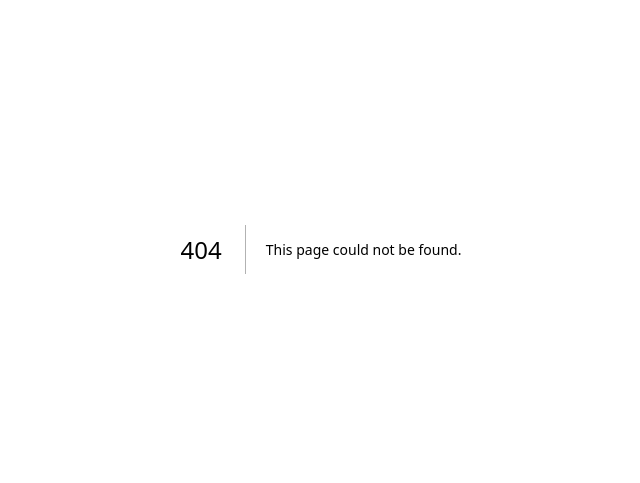
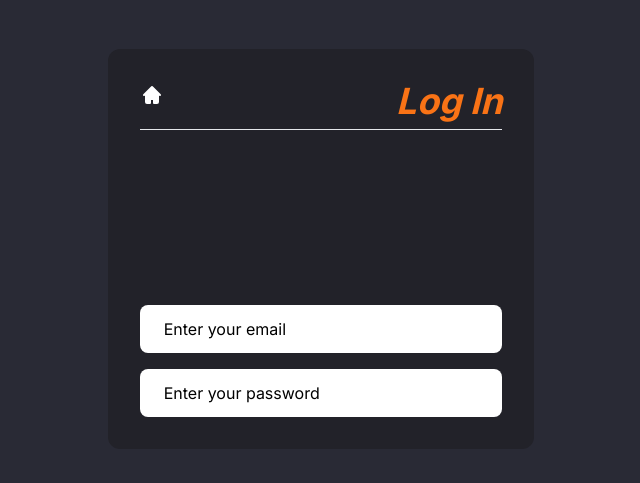
Before and after one commit to StefanPenchev05/NextJS, a Next.js app in the folder auth/: page /login in a window 1280 px wide. Before the commit this address had no page. Shown: the part 151-634 px from the top of the page, without its empty margins (319-959 px from the left). Built offline with nearby package versions, Linux system fonts and the light colour scheme.

Commit message:
Update styling in globals.css and layout.tsx, and add test connection button in page.tsx

```diff
--- a/auth/src/app/globals.css
+++ b/auth/src/app/globals.css
@@ -2,13 +2,28 @@
 @tailwind components;
 @tailwind utilities;
 
-body{
+body {
   @apply bg-base-100;
   @apply text-white;
+  @apply flex h-screen flex-col justify-center items-center;
 }
 
 @layer utilities {
   .text-balance {
     text-wrap: balance;
   }
+
+  #input{
+    position: relative;
+    border-radius: 8px;
+    outline: none;
+    padding: 1.5rem;
+    color: black;
+    width: 100%;
+    height: 20px;
+  }
+
+  #input::placeholder{
+    color: black;
+  }
 }
--- a/auth/src/app/layout.tsx
+++ b/auth/src/app/layout.tsx
@@ -1,4 +1,5 @@
 import type { Metadata } from "next";
+import { StrictMode } from "react";
 import { Inter } from "next/font/google";
 import "./globals.css";
 
@@ -7,7 +8,7 @@ const inter = Inter({ subsets: ["latin"] });
 export const metadata: Metadata = {
   title: "Create Auth Page",
   description: "Made by Stefan Penchev",
-}
+};
 
 export default function RootLayout({
   children,
@@ -16,7 +17,9 @@ export default function RootLayout({
 }>) {
   return (
     <html lang="en">
-      <body className={inter.className}>{children}</body>
+      <body className={inter.className}>
+        <StrictMode>{children}</StrictMode>
+      </body>
     </html>
   );
 }
--- /dev/null
+++ b/auth/src/app/login/page.tsx
@@ -0,0 +1,44 @@
+import React from "react";
+import Link from "next/link";
+import "./style.css";
+
+function page() {
+  return (
+    <div className=" flex flex-col justify-between space-y-6 bg-[#222229] rounded-xl w-1/3 h-1/2 p-8">
+      <div className="space-y-2 w-full">
+        <div className="flex justify-between">
+          <Link href="/">
+            <div className="tooltip">
+              <svg
+                className="w-6 h-6 text-gray-800 dark:text-white"
+                aria-hidden="true"
+                xmlns="http://www.w3.org/2000/svg"
+                width="28"
+                height="28"
+                fill="white"
+                viewBox="0 0 24 24"
+                id="home"
+              >
+                <path
+                  fillRule="evenodd"
+                  d="M11.293 3.293a1 1 0 0 1 1.414 0l6 6 2 2a1 1 0 0 1-1.414 1.414L19 12.414V19a2 2 0 0 1-2 2h-3a1 1 0 0 1-1-1v-3h-2v3a1 1 0 0 1-1 1H7a2 2 0 0 1-2-2v-6.586l-.293.293a1 1 0 0 1-1.414-1.414l2-2 6-6Z"
+                  clipRule="evenodd"
+                />
+              </svg>
+              <span className="tooltip-data">Home</span>
+            </div>
+          </Link>
+
+          <p className="text-4xl font-bold italic text-orange-500">Log In</p>
+        </div>
+        <hr />
+      </div>
+      <div className="space-y-4">
+        <input id="input" type="email" placeholder="Enter your email" />
+        <input id="input" type="password" placeholder="Enter your password" />
+      </div>
+    </div>
+  );
+}
+
+export default page;
--- /dev/null
+++ b/auth/src/app/login/style.css
@@ -0,0 +1,26 @@
+.tooltip{
+    position: relative;
+}
+
+.tooltip > svg {
+  display: inline-block;
+  cursor: pointer;
+}
+
+.tooltip-data{
+    position: absolute;
+
+    background-color: grey;
+    border-radius: 8px;
+    padding: 4px;
+    margin: 10px 0 0 0 ;
+
+    top: 100%;
+    right: -50%;
+    z-index: 0;
+    visibility: hidden;
+}
+
+.tooltip:hover .tooltip-data{
+    visibility: visible;
+}
--- a/auth/src/app/page.tsx
+++ b/auth/src/app/page.tsx
@@ -1,19 +1,17 @@
-'use client';
+"use client";
 import Link from "next/link";
 
 export default function Home() {
-
-  async function testPrismaConnection(){
-    try{
+  async function testPrismaConnection() {
+    try {
       const res = await fetch("/api/testPrisma");
       alert("Connection is Ok");
-    }catch(err){
+    } catch (err) {
       alert("Sorry but the connection is not establish. Error: " + err);
     }
   }
 
   return (
-    <main className="flex min-h-screen flex-col items-center justify-between p-24">
     <div className="container flex flex-col items-center justify-center space-y-40">
       <p className="text-5xl">🔥Auth Project🔥</p>
       <div className="flex flex-col items-center justify-center space-y-12">
@@ -24,8 +22,14 @@ export default function Home() {
         />
         <div className="text-center">
           <p className="text-4xl">
-              <span className="font-bold italic text-orange-500 mx-1"> Stefan Penchev </span> a
-              <span className="ml-2 underline italic">Full-Stack Web Developer</span>
+            <span className="font-bold italic text-orange-500 mx-1">
+              {" "}
+              Stefan Penchev{" "}
+            </span>{" "}
+            a
+            <span className="ml-2 underline italic">
+              Full-Stack Web Developer
+            </span>
           </p>
           <p className="text-gray-400">
             This is a project for training Auth Pages with NextJS, feel free for
@@ -40,11 +44,13 @@ export default function Home() {
         <p className="text-orange-400 text-4xl pb-2 border-b border-orange-300">
           <Link href="/register">Register</Link>
         </p>
-          <button onClick={testPrismaConnection} className="text-orange-400 text-4xl pb-2 border-b border-orange-300">
+        <button
+          onClick={testPrismaConnection}
+          className="text-orange-400 text-4xl pb-2 border-b border-orange-300"
+        >
           Test Prisma Connection
         </button>
       </div>
     </div>
-    </main>
   );
 }
--- a/auth/tailwind.config.ts
+++ b/auth/tailwind.config.ts
@@ -23,6 +23,7 @@ const config: Config = {
         success: "#14ff53",
         warning: "#f5ae00",
         error: "#f9003f",
+        darkCyan: "#008b8b"
       },
     },
   },
```
Also changed, not shown: auth/src/app/dashboard/page.tsx (added). Lines whose indentation alone changed are shown as unchanged.
